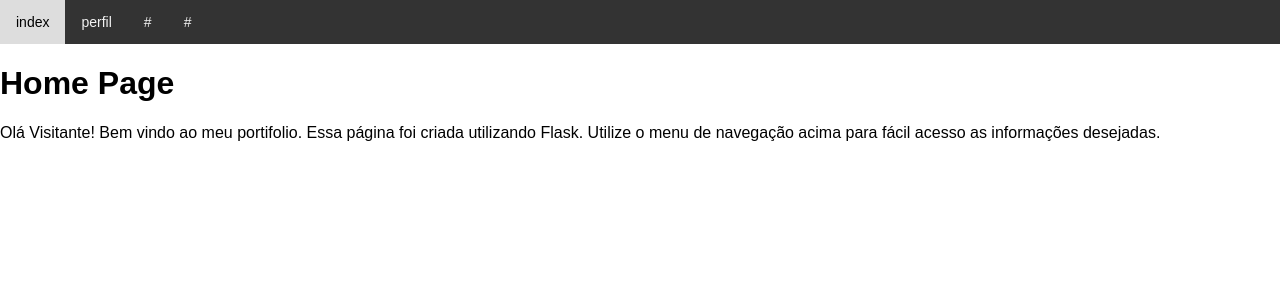
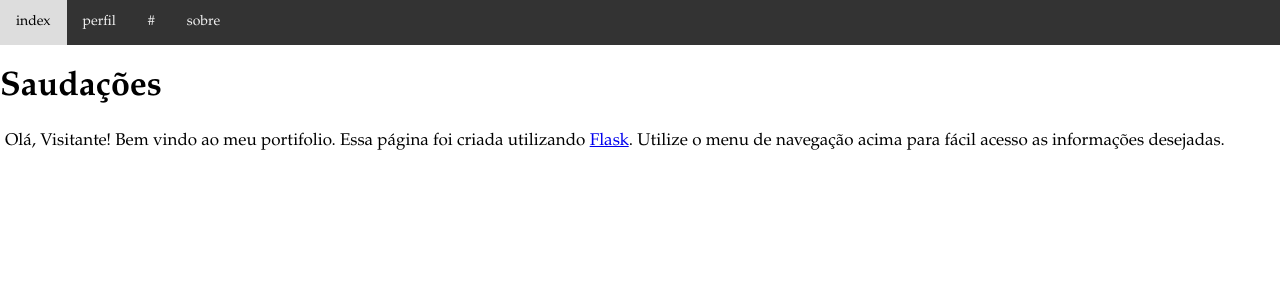
Before and after one commit to matheusp94/portfolio, a Flask app: page /views/ in a window 1280 px wide. Shown: the top 300 px of the page. Run offline with Flask 3, Linux system fonts and the light colour scheme.

Commit message:
alteracao 1

```diff
--- a/static/style.css
+++ b/static/style.css
@@ -1,6 +1,12 @@
 body {
   margin: 0;
-  font-family: Arial, Helvetica, sans-serif;
+  font-family: 'Garamond', 'Georgia', serif;
+  font-size: 17px;
+}
+
+p {
+  text-align: justify;
+  margin: 5px;
 }
 
 .topnav {
--- a/templates/index.html
+++ b/templates/index.html
@@ -14,11 +14,11 @@
             <a href="{{ url_for('views.home') }}">index</a></li>
             <a href="{{ url_for('views.get_perfil') }}">perfil</a></li>
             <a href="{{ url_for('views.get_json') }}">#</a></li>
-            <a href="{{ url_for('views.get_data') }}">#</a></li>
+            <a href="{{ url_for('views.get_sobre') }}">sobre</a></li>
         </div>
 
-        <h1>Home Page</h1>
-        <p>Olá {{ name }}! Bem vindo ao meu portifolio. Essa página foi criada utilizando Flask. Utilize o menu de navegação acima para fácil acesso as informações desejadas.</p>
+        <h1>Saudações</h1>
+        <p>Olá, {{ name }}! Bem vindo ao meu portifolio. Essa página foi criada utilizando <a href="https://flask.palletsprojects.com/en/3.0.x/">Flask</a>. Utilize o menu de navegação acima para fácil acesso as informações desejadas.</p>
 
     </div>
 
--- a/templates/perfil.html
+++ b/templates/perfil.html
@@ -5,7 +5,7 @@
     <meta charset="UTF-8">
     <meta name="viewport" content="width=device-width, initial-scale=1.0">
     <link rel="stylesheet" type="text/css" href="{{ url_for('static', filename='style.css') }}">
-    <title>Home</title>
+    <title>Perfil</title>
 </head>
 
 <body>
@@ -14,7 +14,7 @@
             <a href="{{ url_for('views.home') }}">index</a></li>
             <a href="{{ url_for('views.get_perfil') }}">perfil</a></li>
             <a href="{{ url_for('views.get_json') }}">#</a></li>
-            <a href="{{ url_for('views.get_data') }}">#</a></li>
+            <a href="{{ url_for('views.get_sobre') }}">sobre</a></li>
         </div>
 
         <h1>Perfil</h1>
--- a/views.py
+++ b/views.py
@@ -30,7 +30,11 @@ def get_data():
 def go_to_home():
     return redirect(url_for("views.get_json"))
 
-#testando
+
 @views.route("/perfil")
 def get_perfil():
     return render_template("perfil.html")
+
+@views.route("/sobre")
+def get_sobre():
+    return render_template("sobre.html")
```
Also changed, not shown: templates/sobre.html (added, +31 -0 lines).
